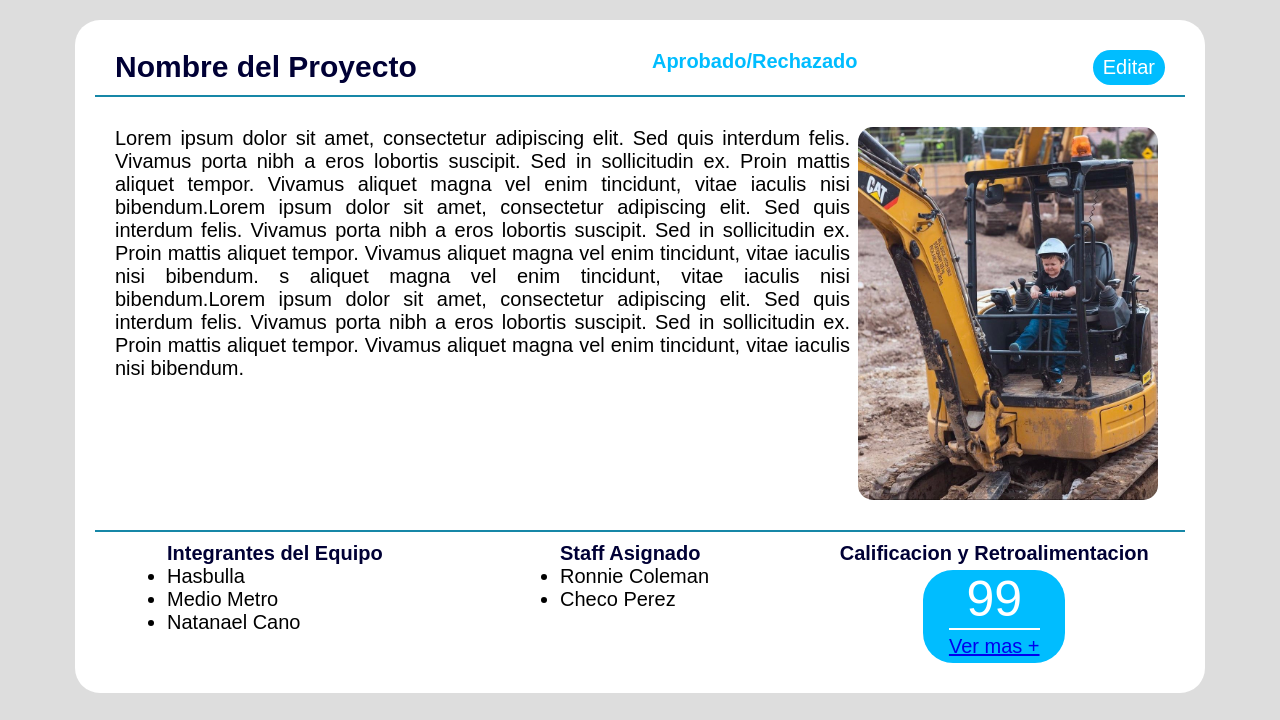
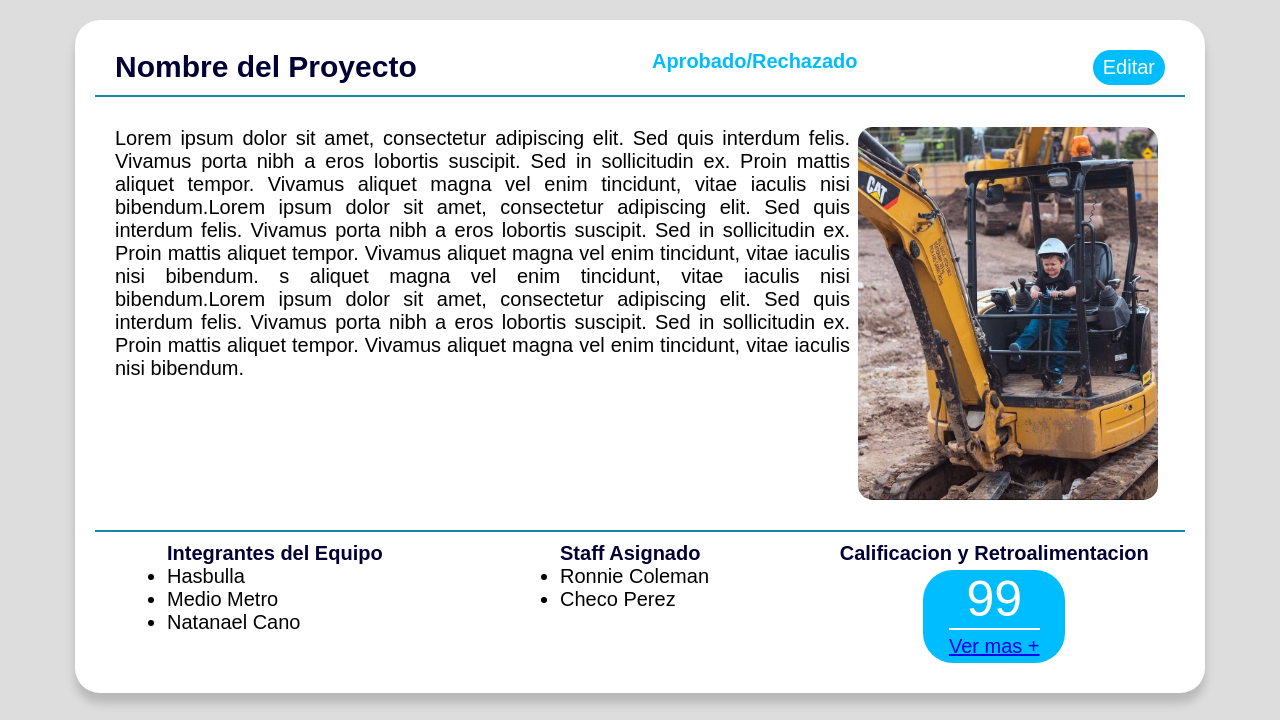
Before and after one commit to OshkarVTec/ExpoIngenieriasWeb, a PHP site: page /proyecto.html in a window 1280 px wide. Shown: the part 80-800 px from the top of the page. Run offline with PHP 8.4, Linux system fonts and the light colour scheme; some web fonts are replaced.

Commit message:
drop shadow

```diff
--- a/CSS/style.css
+++ b/CSS/style.css
@@ -105,6 +105,7 @@ h1 {
   margin-bottom: 20px;
   border-radius: 25px;
   padding: 20px;
+  box-shadow: 0px 10px 10px #b8b8b8;
 }
 
 
```
